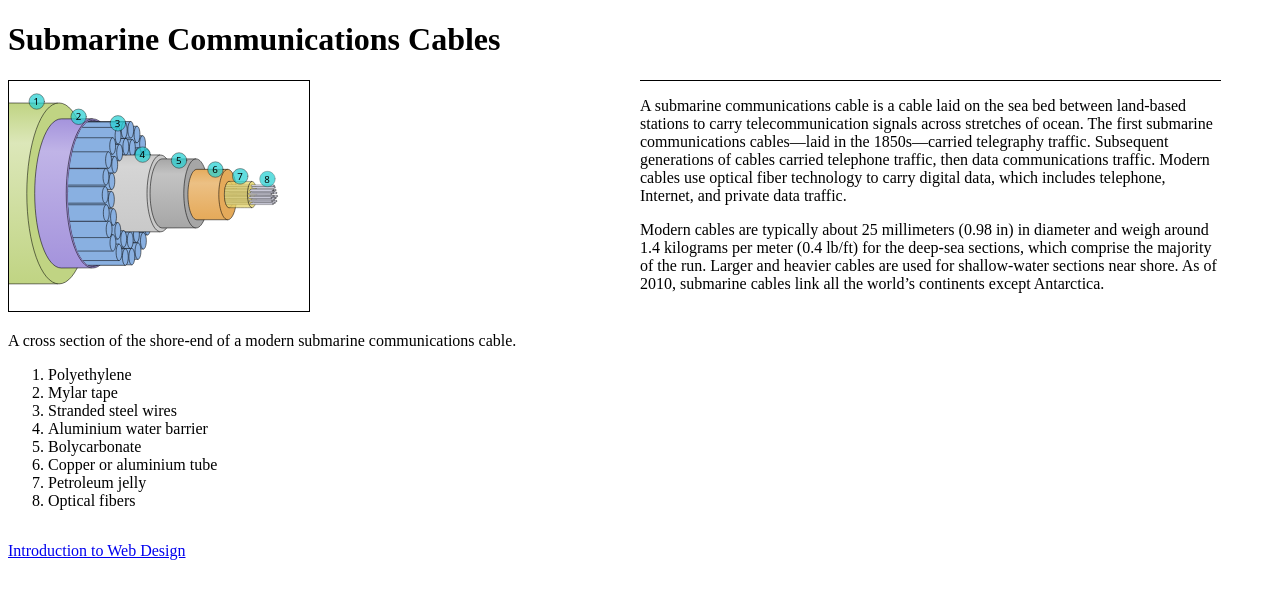
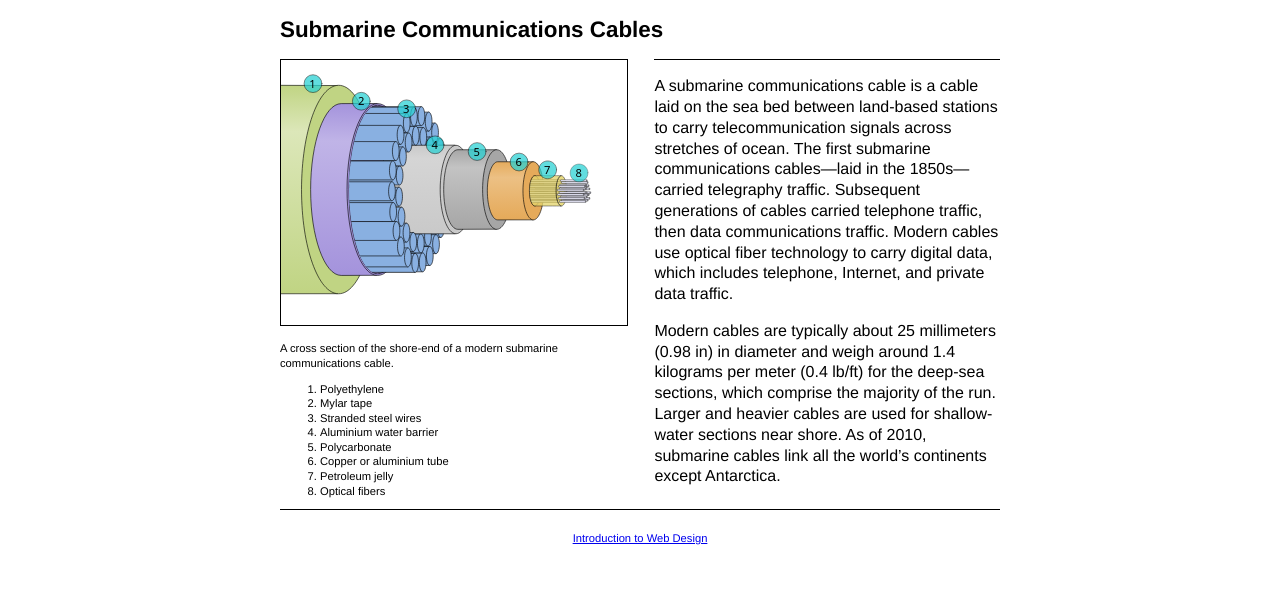
Before and after one commit to emilydidthis/CSCI-UA.004-Fall23, a Jekyll site: the page demos/midterm-review/index.html, which Jekyll copies as it is, in a window 1280 px wide. Shown: the top 599 px of the page. Built offline with Jekyll 4.4.1, drawn with Linux system fonts in a browser that asks for light colours.

Commit message:
upload midterm practice site

```diff
--- a/_data/schedule.yaml
+++ b/_data/schedule.yaml
@@ -202,9 +202,13 @@ schedule:
         - name: "Download: Midterm Website Files"
           path: /assets/files/midterm_review.zip
           type: download
+        - name: Midterm Practice Final Site
+          path: /demos/midterm-review/
+          type: code
         - name: Midterm Practice Exam
           path: /assets/files/midterm-practice-qs.pdf
           type: slides
+
   - week_number: 8
     classes:
       - topics: Midterm Exam
--- a/demos/midterm-review/index.html
+++ b/demos/midterm-review/index.html
@@ -1,59 +1,70 @@
 <!DOCTYPE html>
-<html>
+
+<html lang="en">
   <head>
     <meta charset="utf-8" />
     <title>Submarine Communications Cables</title>
-    <link rel="stylesheet" href="styles.css">
+    <link rel="stylesheet" href="styles.css" />
   </head>
+
   <body>
+    <div id="container">
       <h1>Submarine Communications Cables</h1>
+
       <main>
-        <section id="col1">
+        <section class="col1">
           <img
             src="images/cable-illustration.svg"
             alt="submarine cable cross-section"
             width="300"
-                height="auto"
+            height="230"
           />
 
-            <p>
-                A cross section of the shore-end of a modern submarine communications
-                cable.
+          <p id="caption" class="illustration">
+            A cross section of the shore-end of a modern submarine
+            communications cable.
           </p>
 
-            <ol>
+          <ol class="illustration">
             <li>Polyethylene</li>
             <li>Mylar tape</li>
             <li>Stranded steel wires</li>
             <li>Aluminium water barrier</li>
-                <li>Bolycarbonate</li>
+            <li>Polycarbonate</li>
             <li>Copper or aluminium tube</li>
             <li>Petroleum jelly</li>
             <li>Optical fibers</li>
           </ol>
         </section>
 
-        <section id="col2">
+        <section class="col2">
           <p>
-                A submarine communications cable is a cable laid on the sea bed between
-                land-based stations to carry telecommunication signals across stretches
-                of ocean. The first submarine communications cables—laid in the
-                1850s—carried telegraphy traffic. Subsequent generations of cables
-                carried telephone traffic, then data communications traffic. Modern
-                cables use optical fiber technology to carry digital data, which
-                includes telephone, Internet, and private data traffic.
+            A submarine communications cable is a cable laid on the sea bed
+            between land-based stations to carry telecommunication signals
+            across stretches of ocean. The first submarine communications
+            cables—laid in the 1850s—carried telegraphy traffic. Subsequent
+            generations of cables carried telephone traffic, then data
+            communications traffic. Modern cables use optical fiber technology
+            to carry digital data, which includes telephone, Internet, and
+            private data traffic.
           </p>
+
           <p>
-                Modern cables are typically about 25 millimeters (0.98 in) in diameter
-                and weigh around 1.4 kilograms per meter (0.4 lb/ft) for the deep-sea
-                sections, which comprise the majority of the run. Larger and heavier
-                cables are used for shallow-water sections near shore. As of 2010,
-                submarine cables link all the world’s continents except Antarctica.
+            Modern cables are typically about 25 millimeters (0.98 in) in
+            diameter and weigh around 1.4 kilograms per meter (0.4 lb/ft) for
+            the deep-sea sections, which comprise the majority of the run.
+            Larger and heavier cables are used for shallow-water sections near
+            shore. As of 2010, submarine cables link all the world’s continents
+            except Antarctica.
           </p>
         </section>
       </main>
+
       <footer>
-        <p><a href="https://www.nyu.edu">Introduction to Web Design</a></p>
+        <p class="credit">
+          <a href="https://www.nyu.edu/">Introduction to Web Design</a>
+        </p>
       </footer>
+    </div>
   </body>
 </html>
--- a/demos/midterm-review/styles.css
+++ b/demos/midterm-review/styles.css
@@ -1,16 +1,52 @@
-main {
-    display: flex;
+#container {
+  width: 720px;
+  margin: auto;
 }
 
-#col2 {
-    border-top: 1px solid black;
+main {
+  display: flex;
 }
 
-#col1, #col2{
-    width: 48%;
-    margin-right: 4%;
+.col1,
+.col2 {
+  width: 48%;
+  margin-right: 4%;
+}
+
+.col2 {
+  border-top: 1px solid black;
+  margin: 0;
+  padding: 0;
+}
+
+footer {
+  width: 100%;
+  border-top: 1px solid black;
+}
+
+h1,
+p,
+ol {
+  font-family: Helvetica, Arial, sans-serif;
+  line-height: 130%;
+}
+
+h1 {
+  font-size: 1.4em;
 }
 
 img {
-    border: 1px solid black;
+  border: 1px solid black;
+  width: 100%;
+  height: auto;
 }
+
+.illustration,
+.credit {
+  font-size: 0.7em;
+}
+
+.credit {
+  text-align: center;
+  padding-top: 10px;
+}
```
Also changed, not shown: demos/midterm-review/mylogo.svg, 5 other files. Lines whose indentation alone changed are shown as unchanged.
